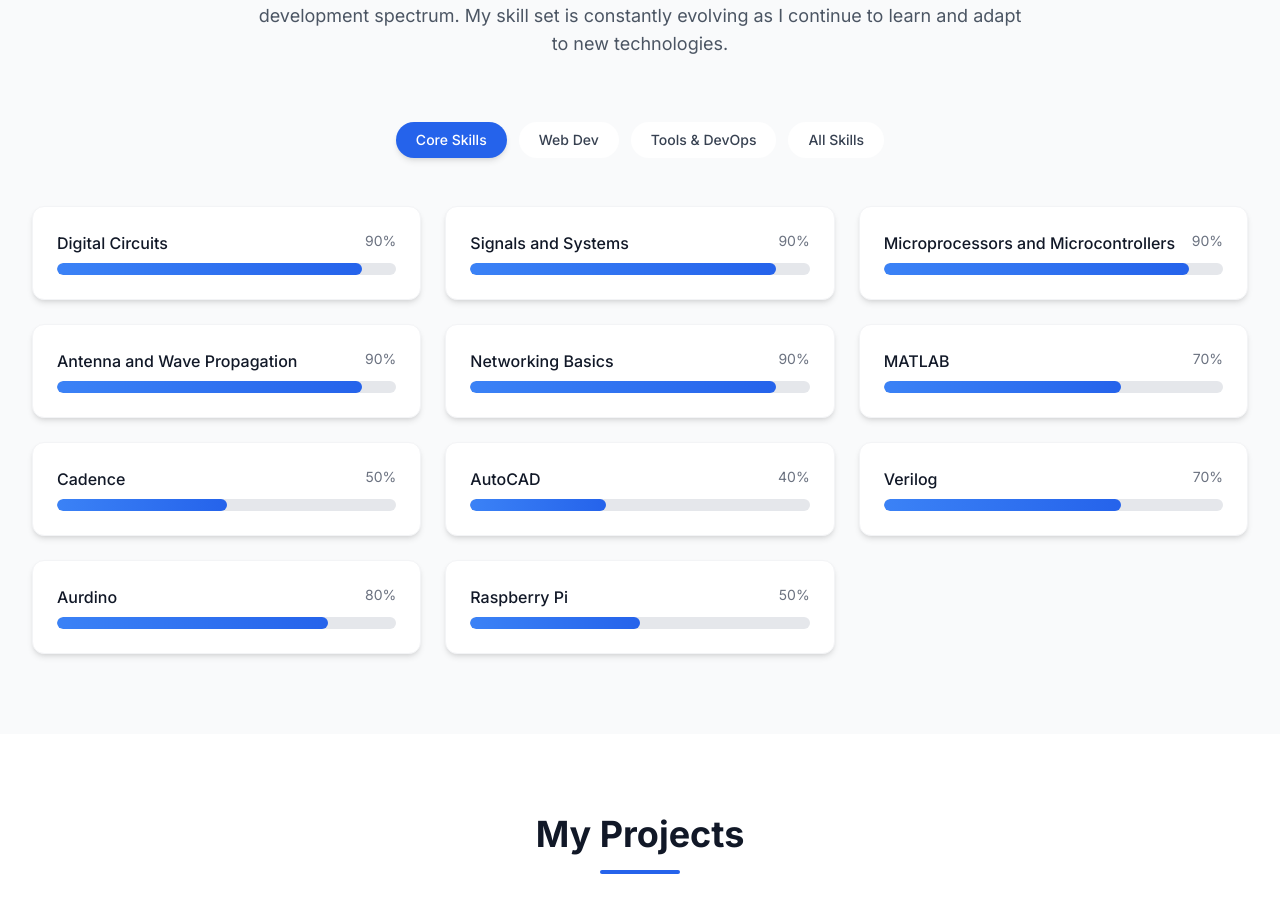
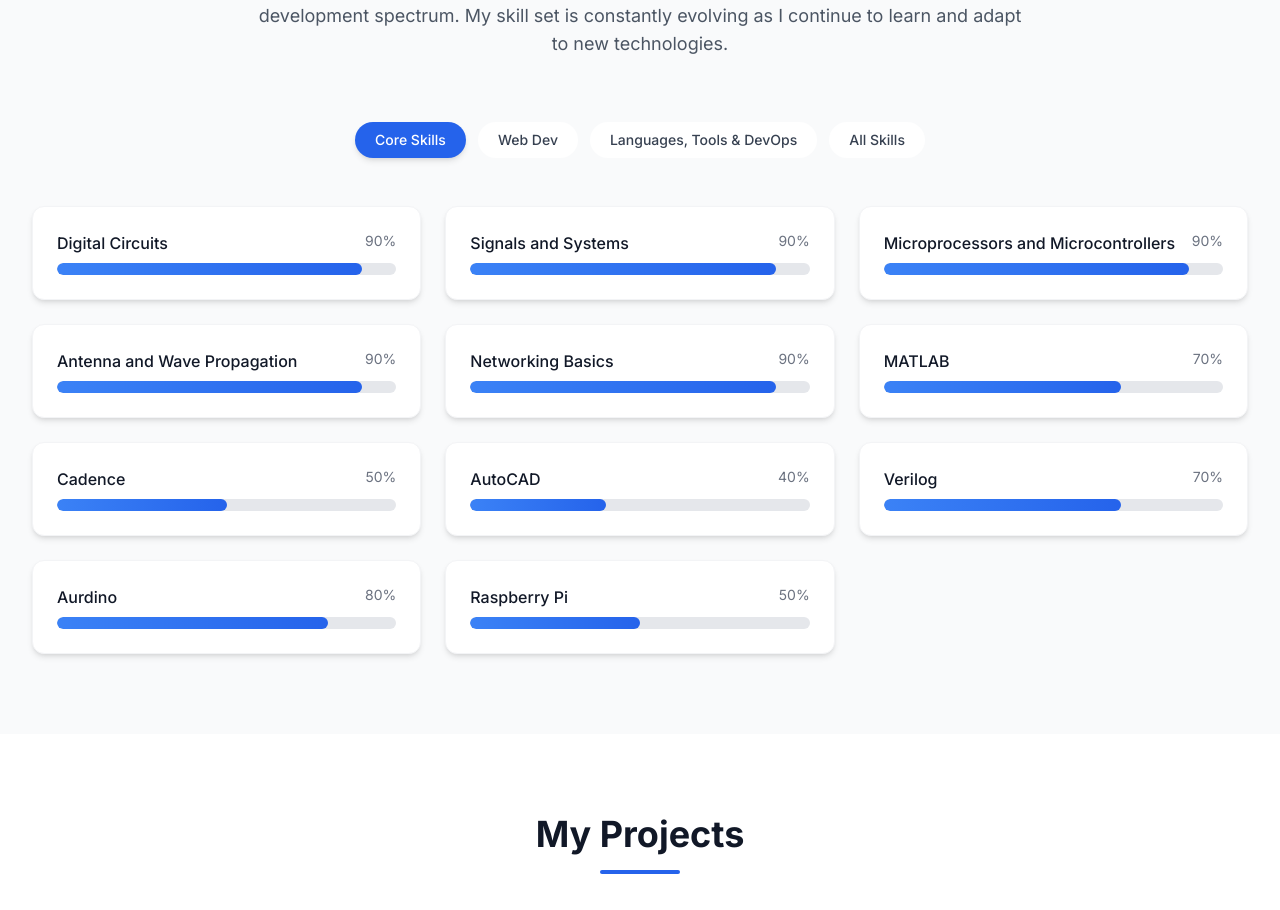
Before and after one commit to Rahul-Nakka-23/Rahul-Portfolio, a React (Vite) app: page / in a window 1280 px wide. Shown: the part 2521-3431 px from the top of the page. Built offline with nearby package versions, Linux system fonts and the light colour scheme.

Commit message:
Update Skills.tsx

```diff
--- a/src/components/Skills.tsx
+++ b/src/components/Skills.tsx
@@ -21,6 +21,11 @@ const Skills: React.FC = () => {
     { name: 'Python', level: 80, category: 'web' },
 
     // Tools
+    { name: 'C Programming', level: 70, category: 'tools' },
+    { name: 'C++', level: 70, category: 'tools' },
+    { name: 'JAVA', level: 70, category: 'tools' },
+    { name: 'Python', level: 70, category: 'tools' },
+    { name: 'MySQL', level: 70, category: 'tools' },
     { name: 'Git', level: 90, category: 'tools' },
     { name: 'Github', level: 90, category: 'tools' },
     { name: 'AWS', level: 70, category: 'tools' },
@@ -44,7 +49,7 @@ const Skills: React.FC = () => {
 
      { id: 'core', name: 'Core Skills' },
     { id: 'web', name: 'Web Dev' },
-    { id: 'tools', name: 'Tools & DevOps' },
+    { id: 'tools', name: 'Languages, Tools & DevOps' },
    { id: 'all', name: 'All Skills' },
   ];
 const filteredSkills = activeCategory === 'all' ? skillsData : skillsData.filter(skill => skill.category === activeCategory);
```
